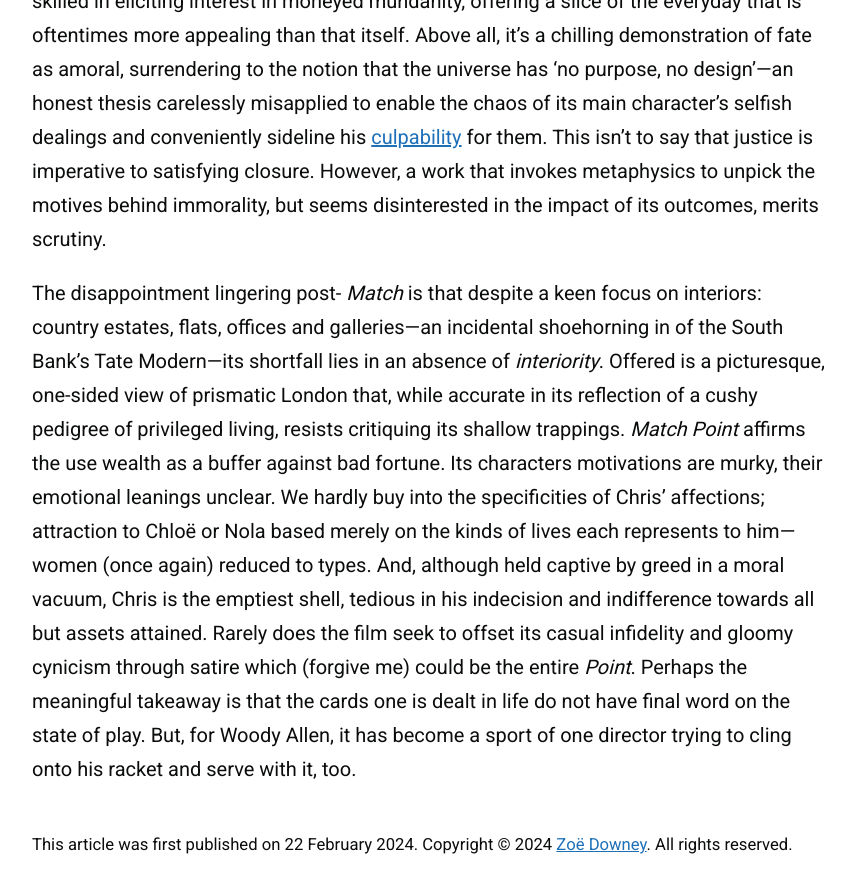
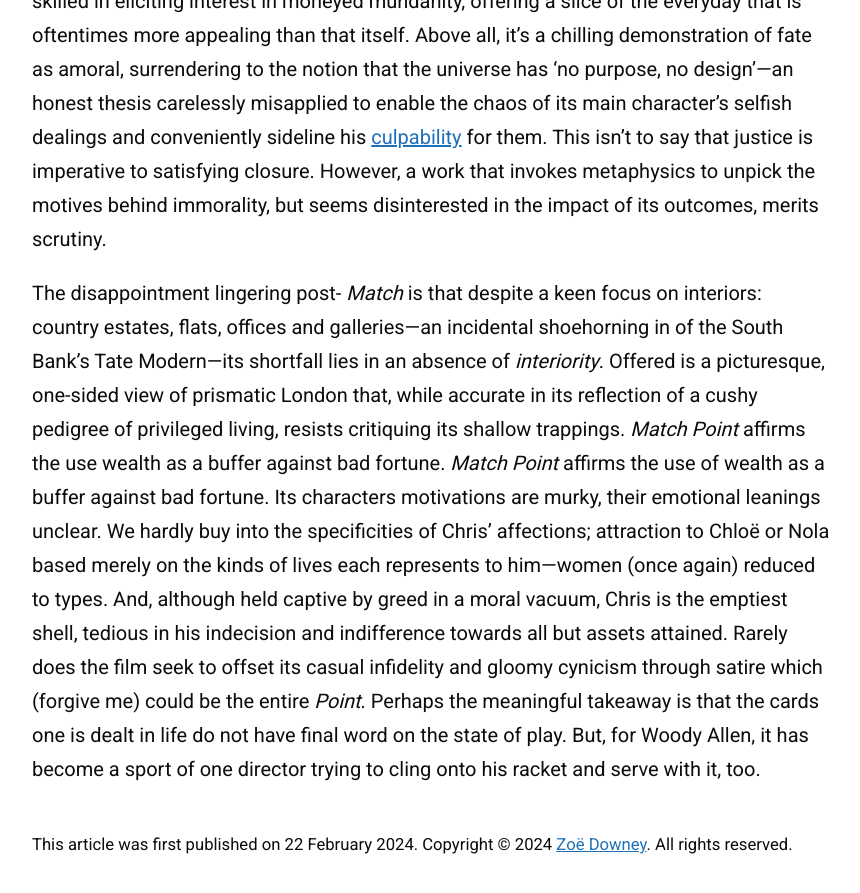
Before and after one commit to zoeurl/zoedowney.github.io, a Jekyll site: the page built from _posts/2024-2-22-match-point.md, in a window 1280 px wide and 900 px high, scrolled down 3034 px. Shown: the top 893 px of the window, without its empty margins (208-1068 px from the left). Built offline with Jekyll 4.4.1, drawn with Linux system fonts in a browser that asks for light colours.

Commit message:
Update 2024-2-22-match-point.md

```diff
--- a/_posts/2024-2-22-match-point.md
+++ b/_posts/2024-2-22-match-point.md
@@ -23,4 +23,4 @@
 
 It is on this essential, but tiresome, male conflict that _Match Point_ rests: does our protagonist choose wealth, standing and security tethered to a lukewarm coupling, or sacrifice it all for a less fortunate woman who tempts him via her sirenesque, sexual magnetism? Without delving into twists (of which there are a predictable few), it's a big ask to sympathise with such a boyish predicament, or the ludicrous final act it unfurls. Still, _Match Point_ is sharper around the edges than Allen’s previous catalogue. It’s a cool and hollow piece, emptied of heart, but perhaps more faithful to life for it. Allen remains skilled in eliciting interest in moneyed mundanity, offering a slice of the everyday that is oftentimes more appealing than that itself. Above all, it’s a chilling demonstration of fate as amoral, surrendering to the notion that the universe has ‘no purpose, no design’—an honest thesis carelessly misapplied to enable the chaos of its main character’s selfish dealings and conveniently sideline his [culpability](https://www.theguardian.com/film/2023/sep/08/woody-allen-venice-applause-metoo) for them. This isn't to say that justice is imperative to satisfying closure. However, a work that invokes metaphysics to unpick the motives behind immorality, but seems disinterested in the impact of its outcomes, merits scrutiny.
 
-The disappointment lingering post- _Match_ is that despite a keen focus on interiors: country estates, flats, offices and galleries—an incidental shoehorning in of the South Bank’s Tate Modern—its shortfall lies in an absence of _interiority_. Offered is a picturesque, one-sided view of prismatic London that, while accurate in its reflection of a cushy pedigree of privileged living, resists critiquing its shallow trappings. _Match Point_ affirms the use wealth as a buffer against bad fortune. Its characters motivations are murky, their emotional leanings unclear. We hardly buy into the specificities of Chris’ affections; attraction to Chloë or Nola based merely on the kinds of lives each represents to him—women (once again) reduced to types. And, although held captive by greed in a moral vacuum, Chris is the emptiest shell, tedious in his indecision and indifference towards all but assets attained. Rarely does the film seek to offset its casual infidelity and gloomy cynicism through satire which (forgive me) could be the entire _Point_. Perhaps the meaningful takeaway is that the cards one is dealt in life do not have final word on the state of play. But, for Woody Allen, it has become a sport of one director trying to cling onto his racket and serve with it, too.
+The disappointment lingering post- _Match_ is that despite a keen focus on interiors: country estates, flats, offices and galleries—an incidental shoehorning in of the South Bank’s Tate Modern—its shortfall lies in an absence of _interiority_. Offered is a picturesque, one-sided view of prismatic London that, while accurate in its reflection of a cushy pedigree of privileged living, resists critiquing its shallow trappings. _Match Point_ affirms the use wealth as a buffer against bad fortune. _Match Point_ affirms the use of wealth as a buffer against bad fortune. Its characters motivations are murky, their emotional leanings unclear. We hardly buy into the specificities of Chris’ affections; attraction to Chloë or Nola based merely on the kinds of lives each represents to him—women (once again) reduced to types. And, although held captive by greed in a moral vacuum, Chris is the emptiest shell, tedious in his indecision and indifference towards all but assets attained. Rarely does the film seek to offset its casual infidelity and gloomy cynicism through satire which (forgive me) could be the entire _Point_. Perhaps the meaningful takeaway is that the cards one is dealt in life do not have final word on the state of play. But, for Woody Allen, it has become a sport of one director trying to cling onto his racket and serve with it, too.
```
